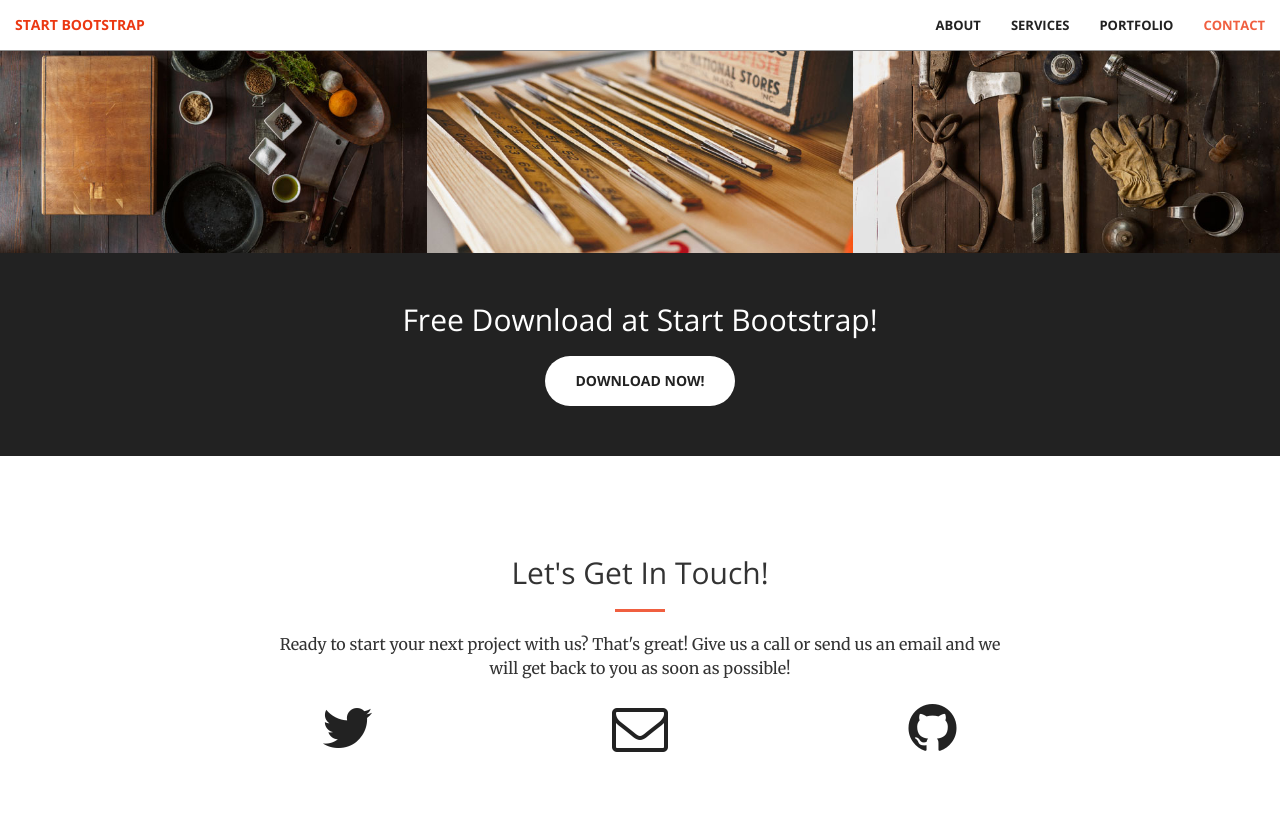
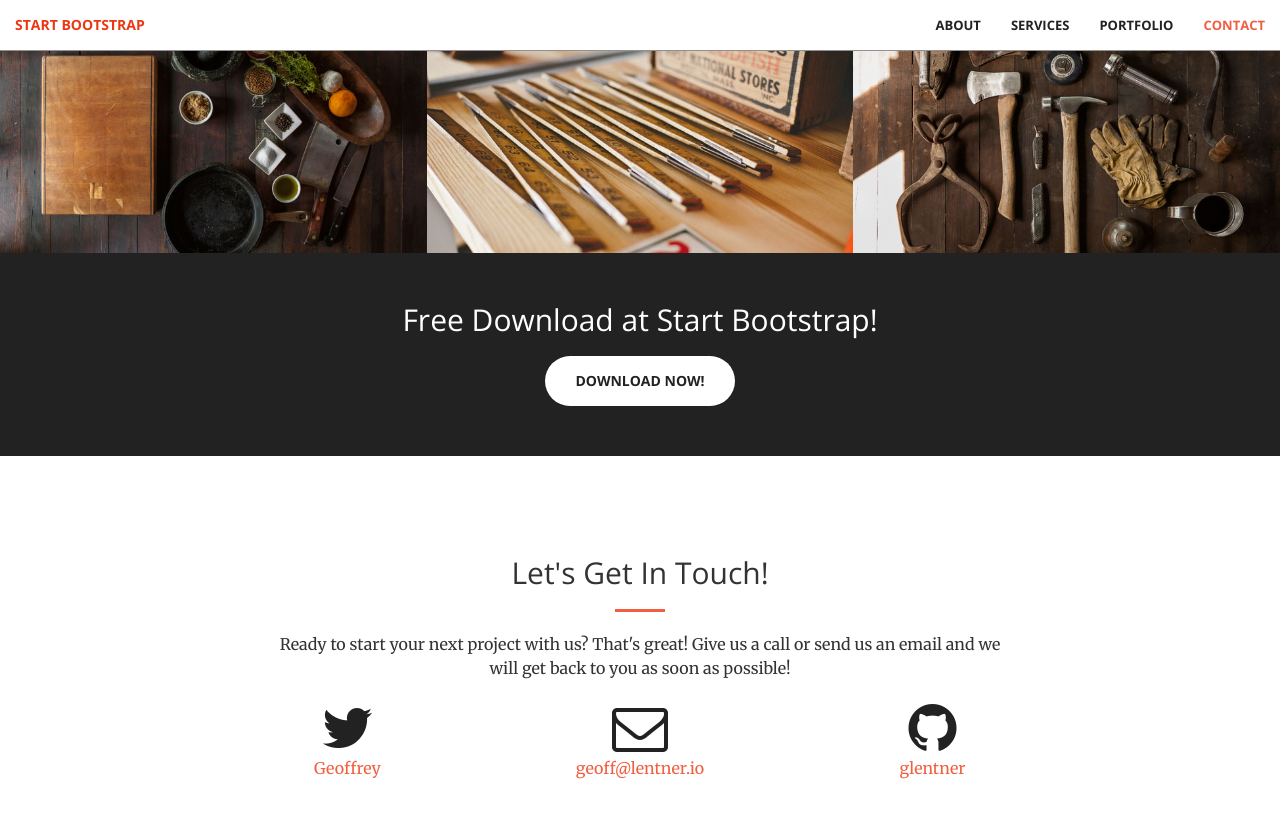
Before and after one commit to glentner/Commando, a Jekyll site: the page built from index.html, in a window 1280 px wide and 900 px high, scrolled down 1981 px. Shown: the top 818 px of the window. Built offline with Jekyll 4.4.1, drawn with Linux system fonts in a browser that asks for light colours.

Commit message:
user info

```diff
--- a/_config.yml
+++ b/_config.yml
@@ -1,12 +1,12 @@
 # Site settings
-title:
-email:
-description: > # this means to ignore newlines until "baseurl:"
-baseurl: "" # the subpath of your site, e.g. /blog/
-url: "" # the base hostname & protocol for your site
+title: Commando
+email: geoff@lentner.io
+description: C++ Command Line Interfaces Made Easy
+baseurl: /Commando/"" # the subpath of your site, e.g. /blog/
+url: "http://lentner.io" # the base hostname & protocol for your site
 
-twitter_username:
-github_username:
+twitter_username: Geoffrey
+github_username: glentner
 
 # Build settings
 markdown: kramdown
```
Also changed, not shown: 1 other file.
